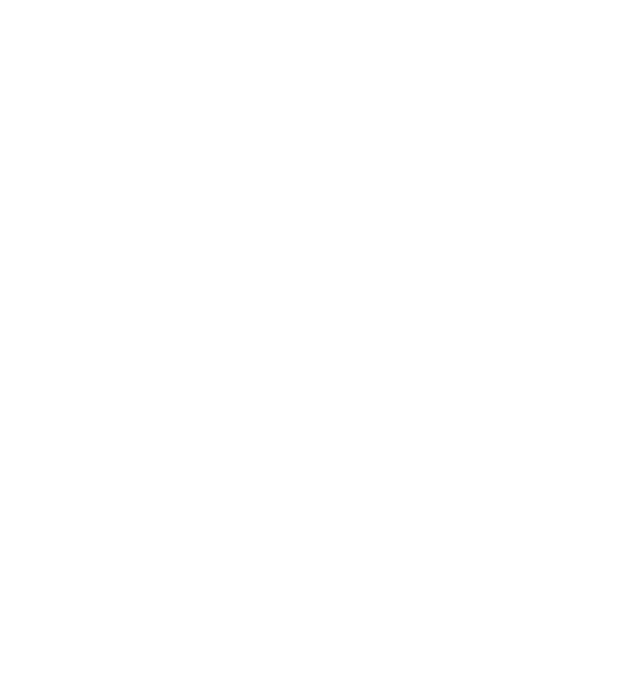
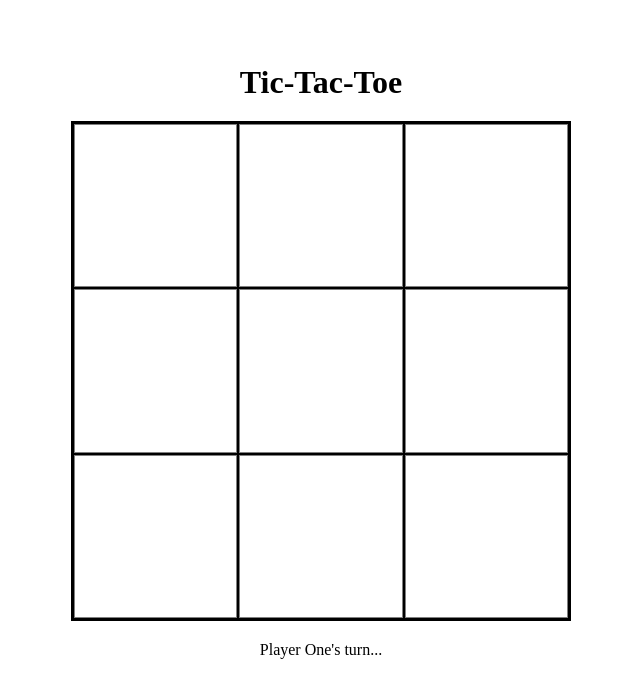
Before and after one commit to RichardGabelman/tic-tac-toe, a plain HTML site: page index.html in a window 1280 px wide. Shown: the whole page, without its empty margins (319-959 px from the left). Drawn offline with Linux system fonts and the light colour scheme.

Commit message:
Add screenController module

```diff
--- a/index.html
+++ b/index.html
@@ -8,6 +8,10 @@
   <script src="script.js" defer></script>
 </head>
 <body>
-
+  <div class="container">
+    <h1>Tic-Tac-Toe</h1>
+    <div class="board"></div>
+    <div class="turn"></div>
+  </div>
 </body>
 </html>
--- a/script.js
+++ b/script.js
@@ -137,7 +137,49 @@ function GameController(
 
   printNewRound();
 
-  return {playRound, getActivePlayer};
+  return {playRound, getActivePlayer, getBoard: board.getBoard};
+};
+
+function ScreenController() {
+  const game = GameController();
+  const playerTurnDiv = document.querySelector('.turn');
+  const boardDiv = document.querySelector('.board');
+
+  const updateScreen = () => {
+    boardDiv.textContent = "";
+
+    const board = game.getBoard();
+    const activePlayer = game.getActivePlayer();
+
+    playerTurnDiv.textContent = `${activePlayer.name}'s turn...`;
+
+    const rows = board.length;
+    const cols = board[0].length;
+
+    for (let i = 0; i < rows; i++) {
+      for (let j = 0; j < cols; j++) {
+        const spaceButton = document.createElement("button");
+        const space = board[i][j];
+        spaceButton.classList.add("space");
+        spaceButton.dataset.row = i;
+        spaceButton.dataset.column = j;
+        spaceButton.textContent = space.getValue();
+        boardDiv.appendChild(spaceButton);
+      }
+    }
+  }
+
+  function clickHandlerBoard(e) {
+    const selectedRow = e.target.dataset.row;
+    const selectedColumn = e.target.dataset.column;
+    if (!selectedColumn || !selectedRow) return;
+
+    game.playRound(selectedRow, selectedColumn);
+    updateScreen();
+  }
+  boardDiv.addEventListener("click", clickHandlerBoard);
+
+  updateScreen();
 }
 
-const game = GameController();
+ScreenController();
--- a/styles.css
+++ b/styles.css
@@ -0,0 +1,43 @@
+* {
+  box-sizing: border-box;
+  margin: 0;
+  padding: 0;
+}
+
+:root {
+  --rows: 3;
+  --columns: 3;
+}
+
+.container {
+  position: relative;
+  margin: 5% auto;
+  display: flex;
+  width: max-content;
+  flex-direction: column;
+  align-items: center;
+  gap: 20px;
+}
+
+.board {
+  display: grid;
+  height: 500px;
+  width: 500px;
+  grid-template-columns: repeat(var(--columns), 1fr);
+  grid-template-rows: repeat(var(--rows), 1fr);
+  border: 1px solid black;
+  gap: 2px;
+  padding: 2px;
+  background-color: black;
+}
+
+.space {
+  display: flex;
+  justify-content: center;
+  align-items: center;
+  text-align: center;
+  font-size: 2rem;
+  border: 1px solid grey;
+  background: white;
+  cursor: pointer;
+}
```
